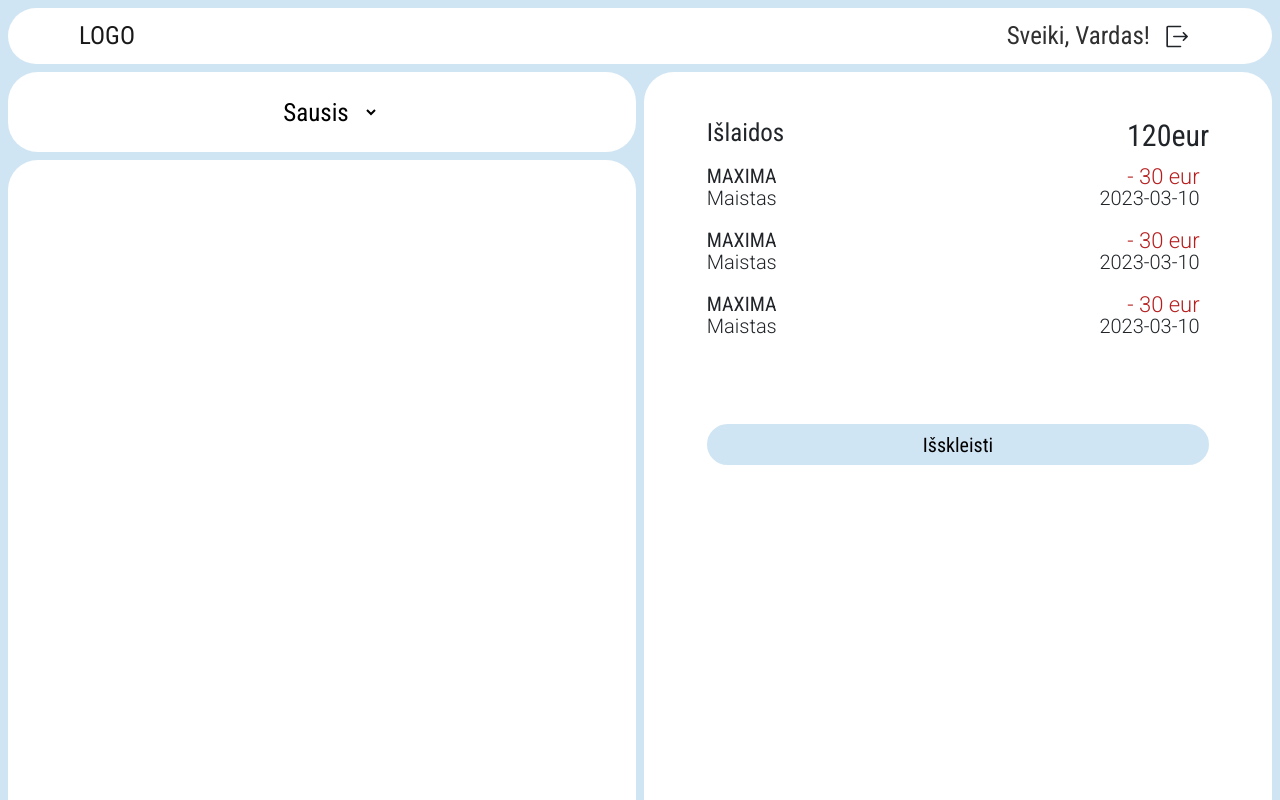
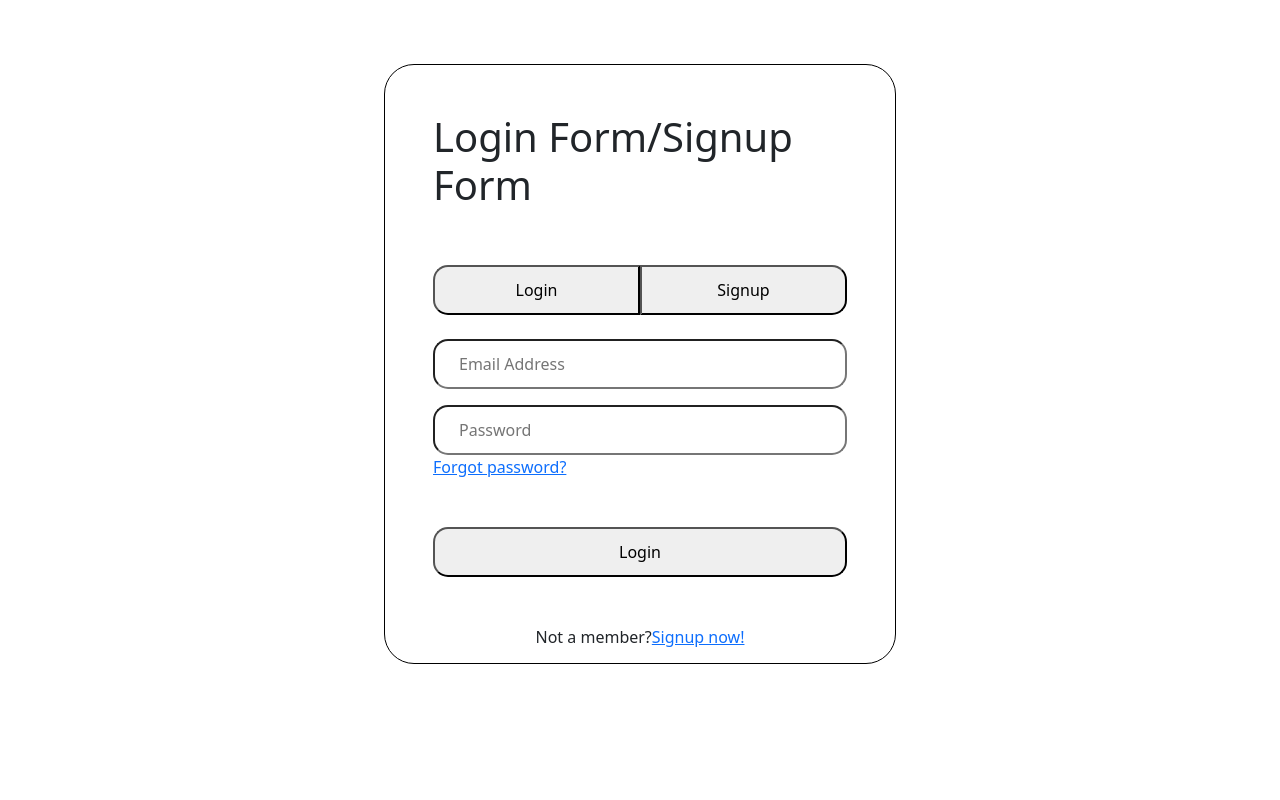
Before and after one commit to Shlandie/komandinis-darbas, a React (Create React App) app in the folder Front/: page / in a window 1280 px wide. Shown: the top 800 px of the page. Built offline with nearby package versions, Linux system fonts and the light colour scheme; no server answers.

Commit message:
Made and worked on the layout of the login form

```diff
--- /dev/null
+++ b/Front/src/components/Authentication/LoginPage/LoginPage.css
@@ -0,0 +1,46 @@
+.loginPage-container {
+    position: fixed;
+    inset: 0;
+
+    background-color: #fff;
+    z-index: 5;
+}
+
+.loginForm-container {
+    border: 1px solid black;
+    width: 40vw;
+    min-width: 300px;
+    height: 600px;
+    margin: auto;
+
+    margin-top: 5%;
+    border-radius: 30px;
+}
+
+.FormButton {
+    width: 100%;
+    height: 50px;
+    border-radius: 15px;
+}
+
+
+.width50{
+    width: 50%;
+    height: 50px;
+}
+
+.logInButton {
+    border-top-left-radius: 15px;
+    border-bottom-left-radius: 15px;
+
+}
+
+.signUpButton{
+    border-top-right-radius: 15px;
+    border-bottom-right-radius: 15px;
+}
+
+.signUpNowLink {
+    display: flex;
+    justify-content: center;
+}
--- /dev/null
+++ b/Front/src/components/Authentication/LoginPage/LoginPage.js
@@ -0,0 +1,32 @@
+import React from 'react';
+import './LoginPage.css';
+function LoginPage() {
+  return (
+    <div className='loginPage-container fs-'>
+        <form className='loginForm-container p-5'>
+
+            <h1 className='pb-5'>Login Form/Signup Form</h1>
+
+            <button type='button' className='logInButton width50'>Login</button>
+            <button type='button' className='signUpButton width50 mb-4'>Signup</button>
+
+            <br></br>
+
+            <label for="email"></label>
+            <input type="email" id="email" placeholder='Email Address' className='FormButton ps-4 mb-3'></input>
+
+            <br></br>
+
+            <label for="password"></label>
+            <input type="password" id="password" placeholder='Password' className='FormButton ps-4'></input>
+            <p className='mb-4'><a href="#">Forgot password?</a></p>
+            <br></br>
+
+            <button type='button' className='FormButton'>Login</button>
+            <p className='signUpNowLink mt-5'>Not a member? <a href="#">Signup now!</a> </p>
+        </form>
+    </div>
+  )
+}
+
+export default LoginPage
--- /dev/null
+++ b/Front/src/components/Authentication/RegisterPage/RegisterPage.js
@@ -0,0 +1,9 @@
+import React from 'react'
+
+function RegisterPage() {
+  return (
+    <div>RegisterPage</div>
+  )
+}
+
+export default RegisterPage
--- a/Front/src/components/HomePage/Home-page.js
+++ b/Front/src/components/HomePage/Home-page.js
@@ -9,6 +9,8 @@ import IslaiduSekc from "../Islaidu-sekc/Islaidu-sekc";
 import Ratas from "../Ratas/Ratas";
 import BiudzetoSekc from "../Biudzeto-sekc/Biudzeto-sekc/Biudzeto-sekc";
 import './HomePage.css'
+import LoginPage from "../Authentication/LoginPage/LoginPage";
+import RegisterPage from "../Authentication/RegisterPage/RegisterPage";
 
 function HomePage() {
     const [month, setMonth] = useState("02");
@@ -16,6 +18,9 @@ function HomePage() {
         <>
             <div>
                 <div class="BP38mainGridDesign">
+                    <LoginPage />
+                    {/* <RegisterPage /> */}
+
                     <Navigation />
                     <PajamuSekc />
                     <Ratas />
```
Also changed, not shown: Front/src/components/Authentication/RegisterPage/RegisterPage.css (added).
